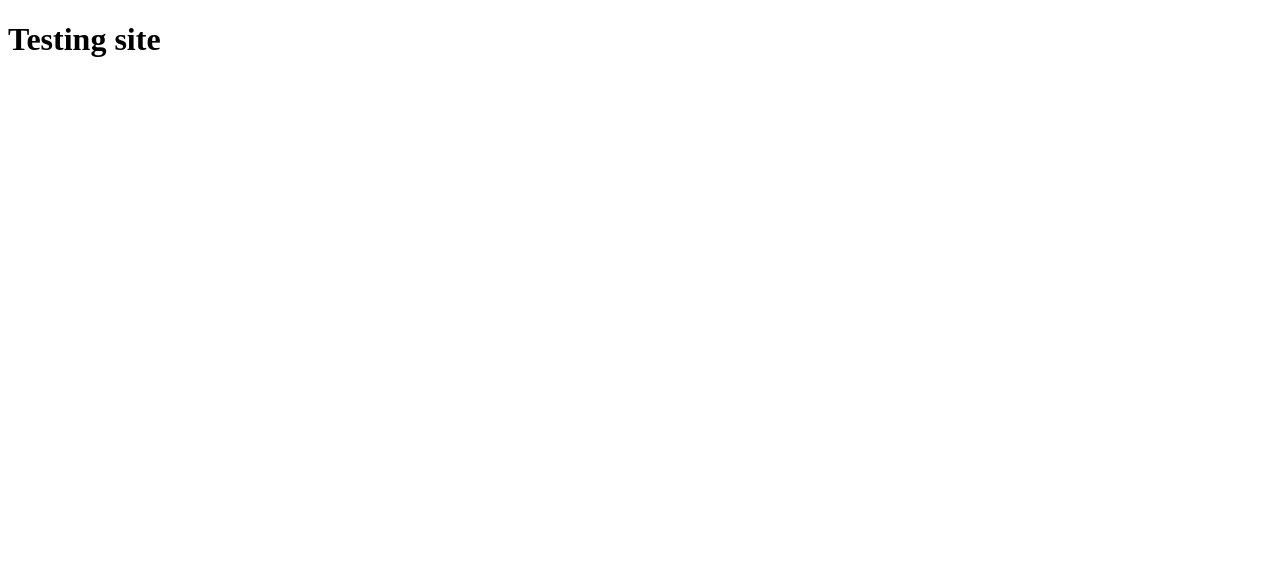
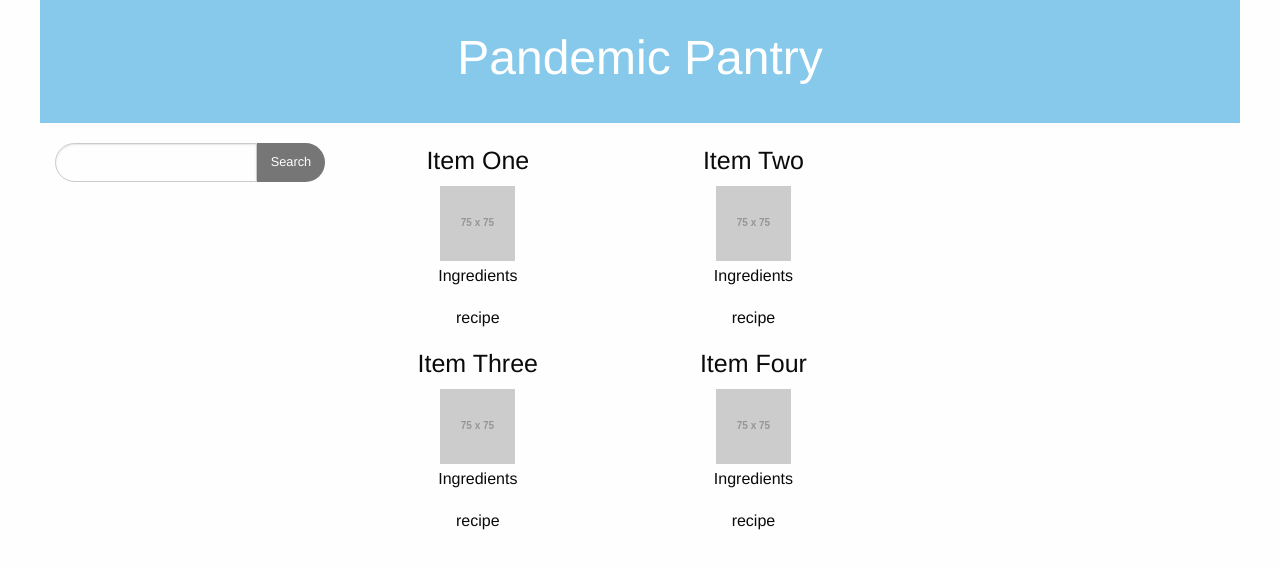
Before and after one commit to jeffreyadamo/PandemicPantry, a plain HTML site: page index.html in a window 1280 px wide. Drawn offline with nearby package versions, Linux system fonts and the light colour scheme; no server answers; placeholder pictures from the web are drawn by us.

Commit message:
updating index.html

```diff
--- a/index.html
+++ b/index.html
@@ -1,13 +1,66 @@
 <!DOCTYPE html>
 <html lang="en">
+
 <head>
     <meta charset="UTF-8">
     <meta name="viewport" content="width=device-width, initial-scale=1.0">
     <title>Project1</title>
+    <!-- Compressed CSS -->
+    <link rel="stylesheet" href="https://cdnjs.cloudflare.com/ajax/libs/foundation/6.6.3/css/foundation-float.min.css">
+
     <link rel="stylesheet" href="style.css" />
 </head>
+
 <body>
-    <h1>Testing site</h1>
+    <div class="row">
+        <div class="align-center">
+            <header>
+                <h1>Pandemic Pantry</h1>
+            </header>
+        </div>
+
+        <div class="columns medium-3">
+
+            <div class="input-group input-group-rounded">
+                <input class="input-group-field" type="search">
+                <div class="input-group-button">
+                    <input type="submit" class="button secondary" value="Search">
+                </div>
+            </div>
+        </div>
+        <row class=" columns medium-9 feature">
+
+            <div class="row">
+                <div class="medium-6 columns">
+                    <h4>Item One</h4>
+                    <img class="feature-image" src="https://placehold.it/75" alt="icon">
+                    <p class="feature-ingrediets">Ingredients</p>
+                    <p class="feature-recipe">recipe</p>
+                </div>
+                <div class="medium-6 columns">
+                    <h4>Item Two</h4>
+                    <img class="feature-image" src="https://placehold.it/75" alt="icon">
+                    <p class="feature-ingrediets">Ingredients</p>
+                    <p class="feature-recipe">recipe</p>
+                </div>
+
+
+                <div class="medium-6 columns">
+                    <h4>Item Three</h4>
+                    <img class="feature-image" src="https://placehold.it/75" alt="icon">
+                    <p class="feature-ingrediets">Ingredients</p>
+                    <p class="feature-recipe">recipe</p>
+                </div>
+                <div class="medium-6 columns">
+                    <h4>Item Four</h4>
+                    <img class="feature-image" src="https://placehold.it/75" alt="icon">
+                    <p class="feature-ingrediets">Ingredients</p>
+                    <p class="feature-recipe">recipe</p>
+                </div>
+
+            </div>
+    </div>
+
 
 
 
@@ -15,4 +68,5 @@
     <script src="https://cdnjs.cloudflare.com/ajax/libs/jquery/3.2.1/jquery.min.js"></script>
     <script type="text/javascript" src="script.js"></script>
 </body>
+
 </html>
--- a/style.css
+++ b/style.css
@@ -0,0 +1,40 @@
+header {
+    background-color: #86c9eb;
+    color: #fff;
+    padding: 1.5rem 0;
+    margin-bottom:20px;
+    line-height: 1;
+    text-align: center;
+    font-size: x-large;
+
+  }
+
+.input-group-rounded .input-group-field {
+  border-radius: 5000px 0 0 5000px;
+  padding-left: 1rem;
+}
+
+.input-group-rounded .input-group-button .button {
+  border-radius: 0 5000px 5000px 0;
+  font-size: 0.8rem;
+}
+  input[type=text] {
+    width: 10%;
+    padding: 5px;
+    margin: 4px 0;
+  }
+
+  .feature {
+    text-align: center;
+    margin-bottom: 5px;
+    display: flex;
+
+  }
+
+  .feature-image {
+    margin-bottom: 2px
+  }
+
+  .feature-text {
+    margin-bottom: 5px;
+  }
```
